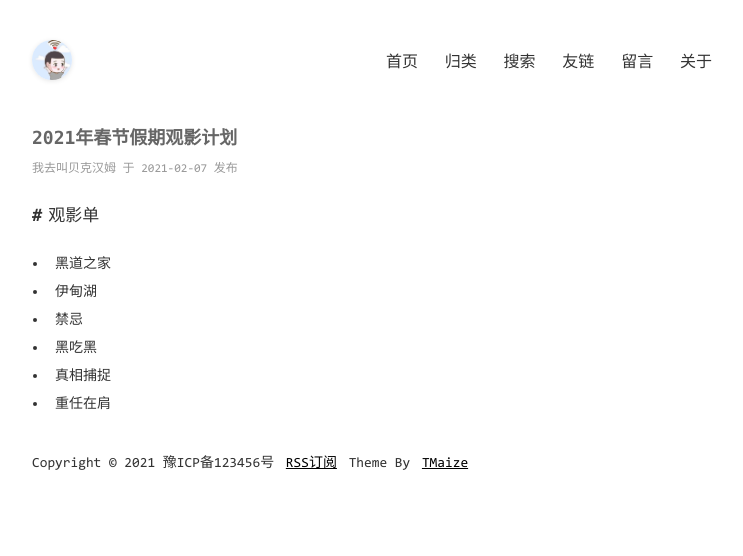
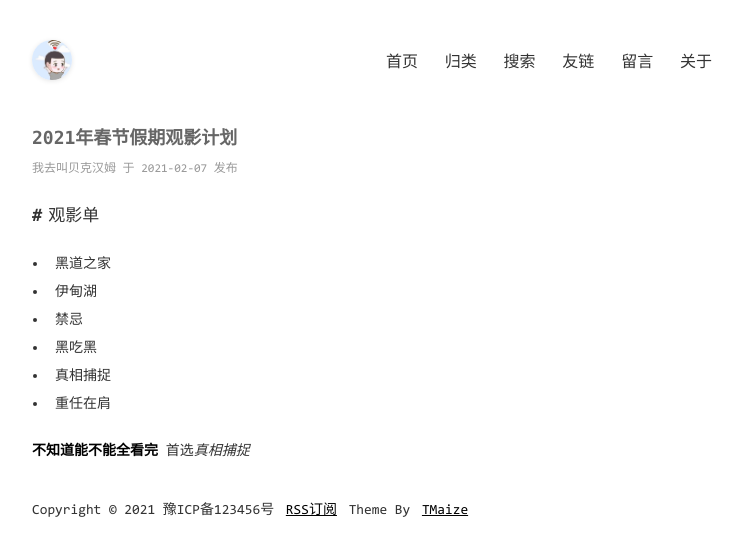
Before and after one commit to bbing17/bbing17.github.io, a Jekyll site: the page built from _posts/2021-02-07-2021年春节假期观影计划.md, in a window 1280 px wide. Shown: the top 556 px of the page, without its empty margins (268-1011 px from the left). Built offline with Jekyll 4.4.1, drawn with Linux system fonts in a browser that asks for light colours; comment, search, counter and statistics services are not loaded.

Commit message:
Update 2021-02-07-2021年春节假期观影计划.md

```diff
--- a/_posts/2021-02-07-2021年春节假期观影计划.md
+++ b/_posts/2021-02-07-2021年春节假期观影计划.md
@@ -12,3 +12,6 @@ categories: [观影]
 - [ ] 黑吃黑
 - [ ] 真相捕捉
 - [ ] 重任在肩
+
+**不知道能不能全看完**
+首选*真相捕捉*
```
